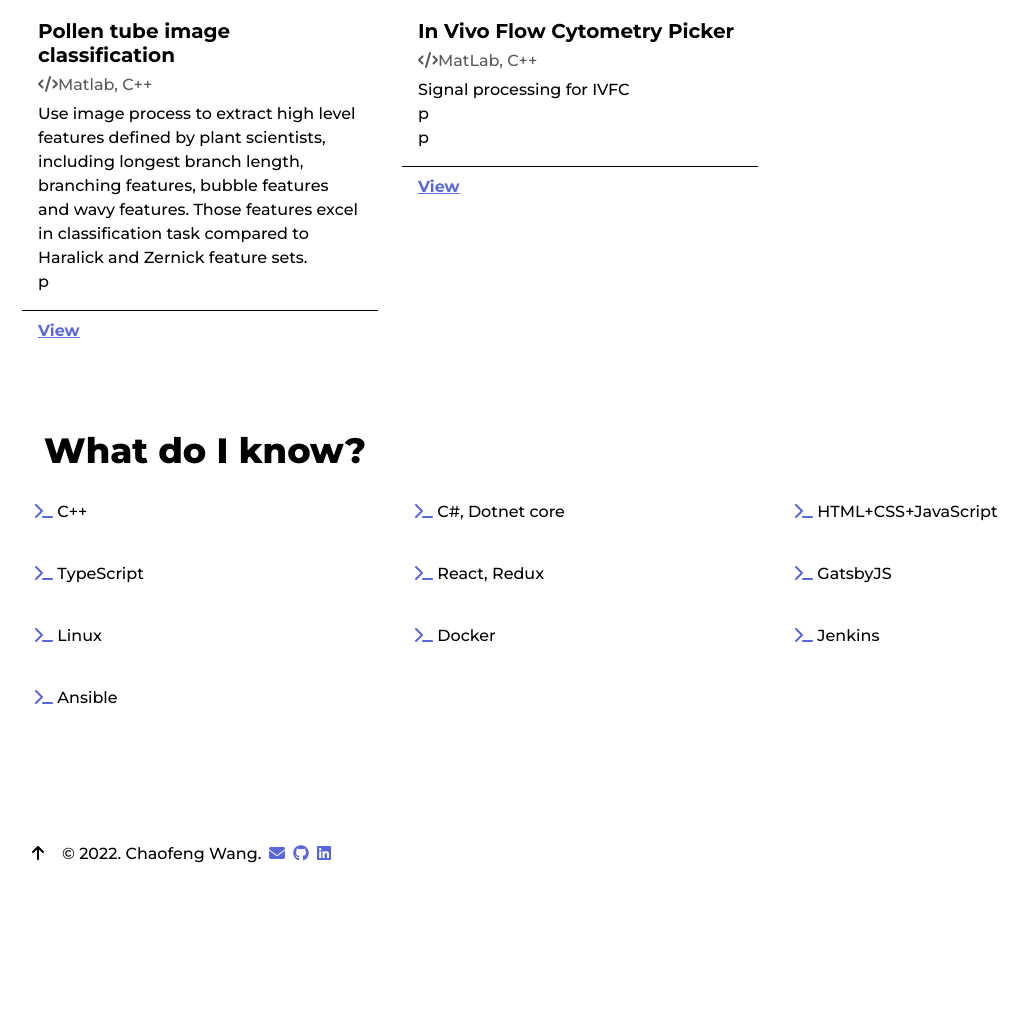
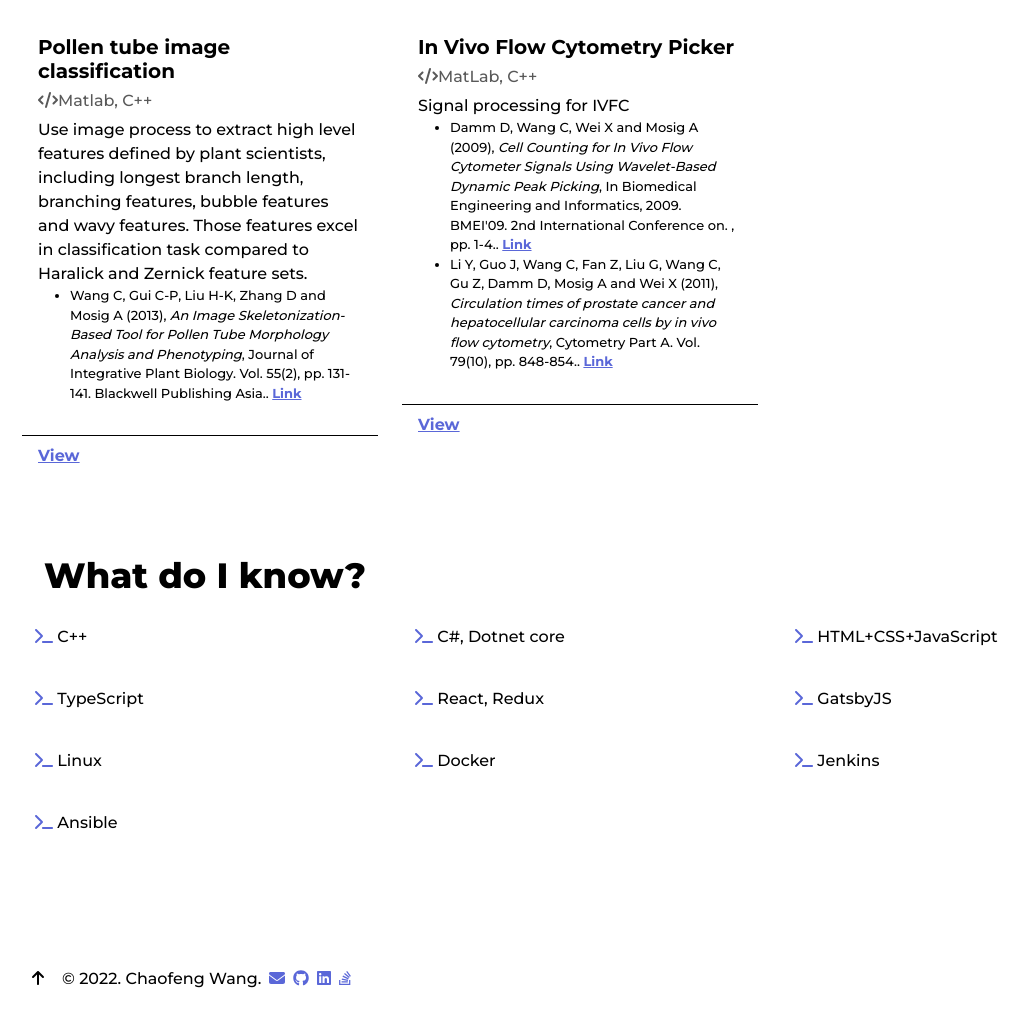
Before and after one commit to silencej/silencej.github.io, a Gatsby site in the folder site/: page / in a window 1280 px wide. Shown: the part 1230-2256 px from the top of the page, without its empty margins (60-1089 px from the left). Before the commit the page ends 2136 px from the top, so only its background shows below. Built offline with nearby package versions, Linux system fonts and the light colour scheme; Gatsby itself is replaced by a stand-in of ours.

Commit message:
First version

```diff
--- a/site/gatsby-config.js
+++ b/site/gatsby-config.js
@@ -14,7 +14,7 @@ module.exports = {
     location: 'Shanghai',
     github: 'https://github.com/silencej',
     linkedin: 'https://www.linkedin.com/in/chaofeng-wang-6690391a',
-    stackoverflow: 'https://stackoverflow.com/users/6191913/silencej',
+    stackOverflow: 'https://stackoverflow.com/users/6191913/silencej',
   },
   plugins: [
     `gatsby-plugin-react-helmet`,
--- a/site/src/components/footer.js
+++ b/site/src/components/footer.js
@@ -7,6 +7,7 @@ import {
   faTwitter,
   faGithub,
   faLinkedin,
+  faStackOverflow,
 } from "@fortawesome/free-brands-svg-icons"
 
 import { Link } from "react-scroll"
@@ -78,6 +79,16 @@ export default function Index() {
                   <FontAwesomeIcon icon={faTwitter} />
                 </a>
               </li> }
+              { data.site.siteMetadata.stackOverflow && <li className="list-inline-item mr-4">
+                <a
+                  href={data.site.siteMetadata.stackOverflow}
+                  target="_blank"
+                  rel="noreferrer"
+                  alt="stackOverflow link"
+                >
+                  <FontAwesomeIcon icon={faStackOverflow} />
+                </a>
+              </li> }
             </ul>
           </div>
         </div>
--- a/site/src/components/landing/content.js
+++ b/site/src/components/landing/content.js
@@ -24,7 +24,12 @@ export default class Content extends Component {
                   link
                   description
                   language
-                  publications
+                  publications {
+                    authors
+                    title
+                    other
+                    link
+                  }
                 }
               }
             }
@@ -64,11 +69,13 @@ export default class Content extends Component {
                               </h4>
                             </div>
 
-                            <div className="card-text">{node.description}</div>
                             <div className="card-text">
-                              {node.publications && node.publications.map(p=>{
-                                return <div>p</div>
-                              })}
+                              <div>{node.description}</div>
+                              <ul>
+                                {node.publications && node.publications.map(p=>{
+                                  return <li style={{fontSize:'small'}}>{p.authors}, <i>{p.title}</i>, {p.other}. <a href={p.link}>Link</a></li>
+                                })}
+                              </ul>
                             </div>
                           </div>
                           <div className="card-footer">
--- a/site/src/components/links.js
+++ b/site/src/components/links.js
@@ -6,6 +6,7 @@ import {
   faTwitter,
   faGithub,
   faLinkedin,
+  faStackOverflow,
 } from "@fortawesome/free-brands-svg-icons"
 
 import {
@@ -56,6 +57,16 @@ export default function Links() {
           <FontAwesomeIcon icon={faTwitter} />
         </a>
       </li> }
+      { data.site.siteMetadata.stackOverflow && <li className="list-group-item">
+        <a
+          href={data.site.siteMetadata.stackOverflow}
+          target="_blank"
+          rel="noreferrer"
+          alt="stackOverflow link"
+        >
+          <FontAwesomeIcon icon={faStackOverflow} />
+        </a>
+      </li> }
     </ul>
   )
 }
--- a/site/src/data/projects.yaml
+++ b/site/src/data/projects.yaml
@@ -19,12 +19,21 @@
   description: "Use image process to extract high level features defined by plant scientists, including longest branch length, branching features, bubble features and wavy features. Those features excel in classification task compared to Haralick and Zernick feature sets."
   link: "https://github.com/silencej/pollenTubeProc"
   publications:
-  - Wang C, Gui C-P, Liu H-K, Zhang D and Mosig A (2013), An Image Skeletonization-Based Tool for Pollen Tube Morphology Analysis and PhenotypingF, Journal of Integrative Plant Biology. Vol. 55(2), pp. 131-141. Blackwell Publishing Asia.
+  - authors: Wang C, Gui C-P, Liu H-K, Zhang D and Mosig A (2013)
+    title: An Image Skeletonization-Based Tool for Pollen Tube Morphology Analysis and Phenotyping
+    other: Journal of Integrative Plant Biology. Vol. 55(2), pp. 131-141. Blackwell Publishing Asia.
+    link: https://onlinelibrary.wiley.com/doi/10.1111/j.1744-7909.2012.01184.x
 
 - project: "In Vivo Flow Cytometry Picker"
   language: "MatLab, C++"
   description: "Signal processing for IVFC"
   link: "https://github.com/silencej/ivfcWavePicker"
   publications:
-  - Damm D, Wang C, Wei X and Mosig A (2009), Cell Counting for In Vivo Flow Cytometer Signals Using Wavelet-Based Dynamic Peak Picking, In Biomedical Engineering and Informatics, 2009. BMEI'09. 2nd International Conference on. , pp. 1-4.
-  - Li Y, Guo J, Wang C, Fan Z, Liu G, Wang C, Gu Z, Damm D, Mosig A and Wei X (2011), Circulation times of prostate cancer and hepatocellular carcinoma cells by in vivo flow cytometry, Cytometry Part A. Vol. 79(10), pp. 848-854.
+  - authors: Damm D, Wang C, Wei X and Mosig A (2009)
+    title: Cell Counting for In Vivo Flow Cytometer Signals Using Wavelet-Based Dynamic Peak Picking
+    other: In Biomedical Engineering and Informatics, 2009. BMEI'09. 2nd International Conference on. , pp. 1-4.
+    link: https://ieeexplore.ieee.org/document/5302475
+  - authors: Li Y, Guo J, Wang C, Fan Z, Liu G, Wang C, Gu Z, Damm D, Mosig A and Wei X (2011)
+    title: Circulation times of prostate cancer and hepatocellular carcinoma cells by in vivo flow cytometry
+    other: Cytometry Part A. Vol. 79(10), pp. 848-854.
+    link: https://onlinelibrary.wiley.com/doi/pdf/10.1002/cyto.a.21134
--- a/site/src/hooks/siteData.js
+++ b/site/src/hooks/siteData.js
@@ -16,6 +16,7 @@ export function useSiteData() {
           email
           github
           linkedin
+          stackOverflow
         }
       }
     }
```
Also changed, not shown: site/src/images/photo.jpg, 1 other file. Lines whose indentation alone changed are shown as unchanged.
